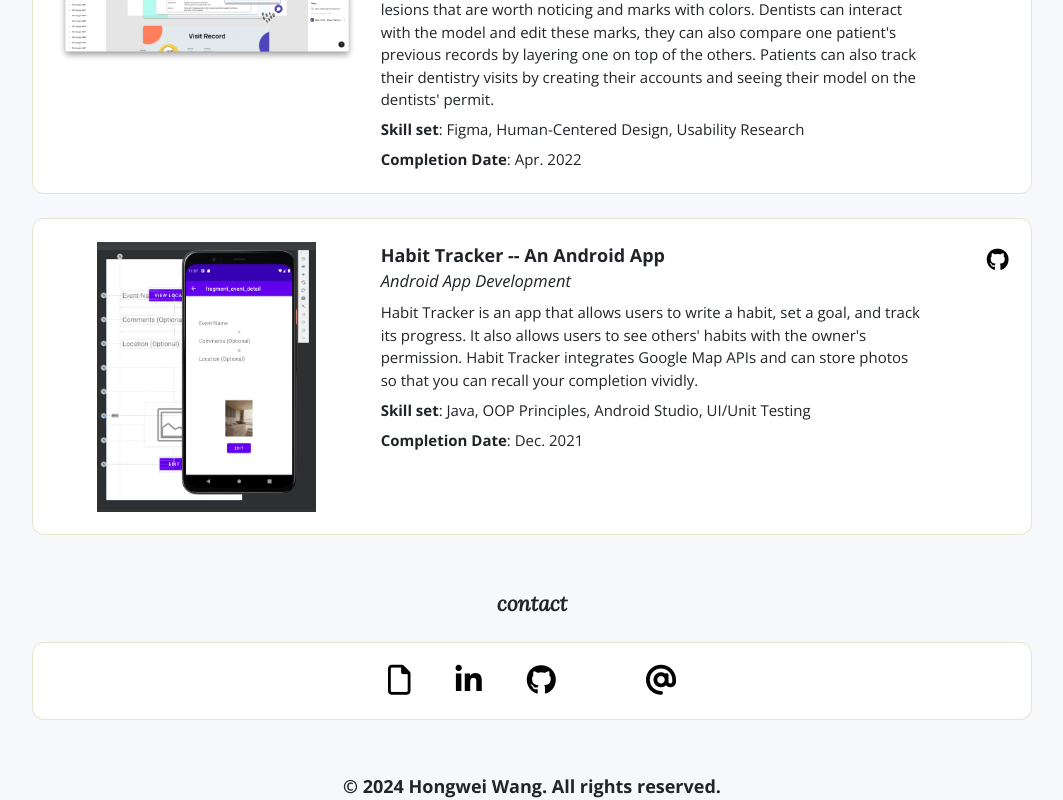
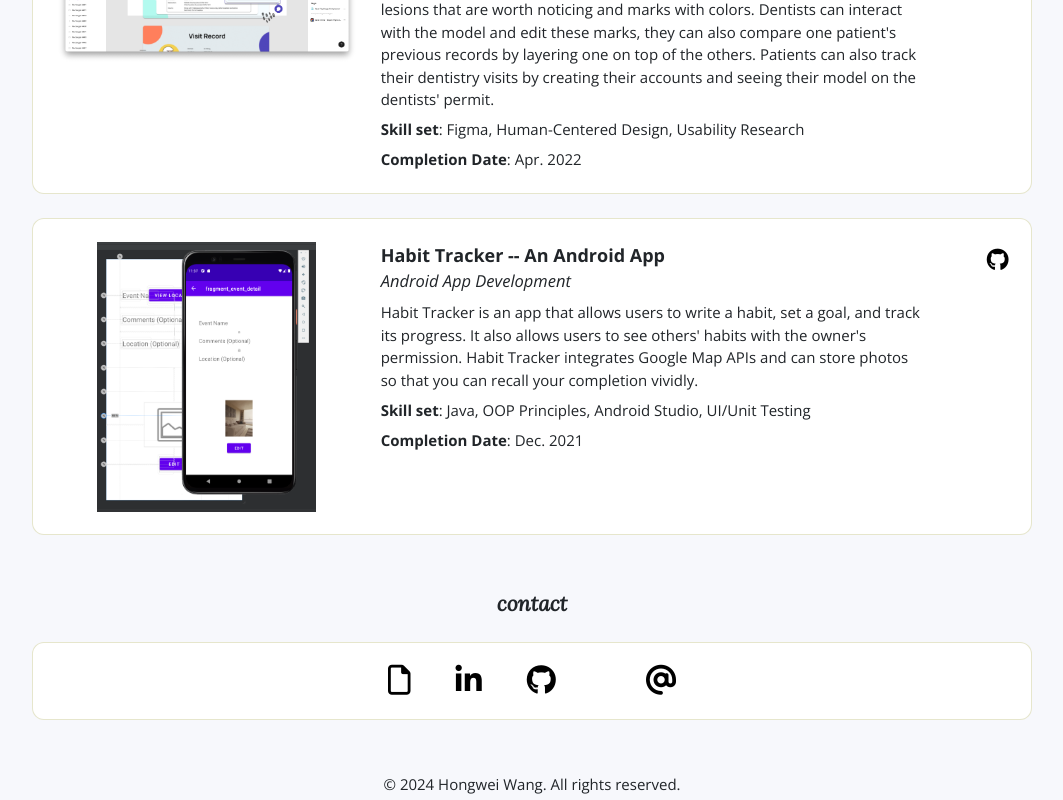
Before and after one commit to Hongwei-W/Hongwei-W.github.io, a React (Create React App) app: page / in a window 1280 px wide. Shown: the part 3920-4720 px from the top of the page, without its empty margins (108-1171 px from the left). Built offline with nearby package versions, Linux system fonts and the light colour scheme; some icons are missing.

Commit message:
FIX [copyright] fix copyright font

```diff
--- a/src/components/Copyright.js
+++ b/src/components/Copyright.js
@@ -1,4 +1,4 @@
 const Copyright = ({ copyright }) => {
-  return <div className="Copyright msg t1">{copyright.msg}</div>;
+  return <div className="Copyright msg">{copyright.msg}</div>;
 };
 export default Copyright;
```
